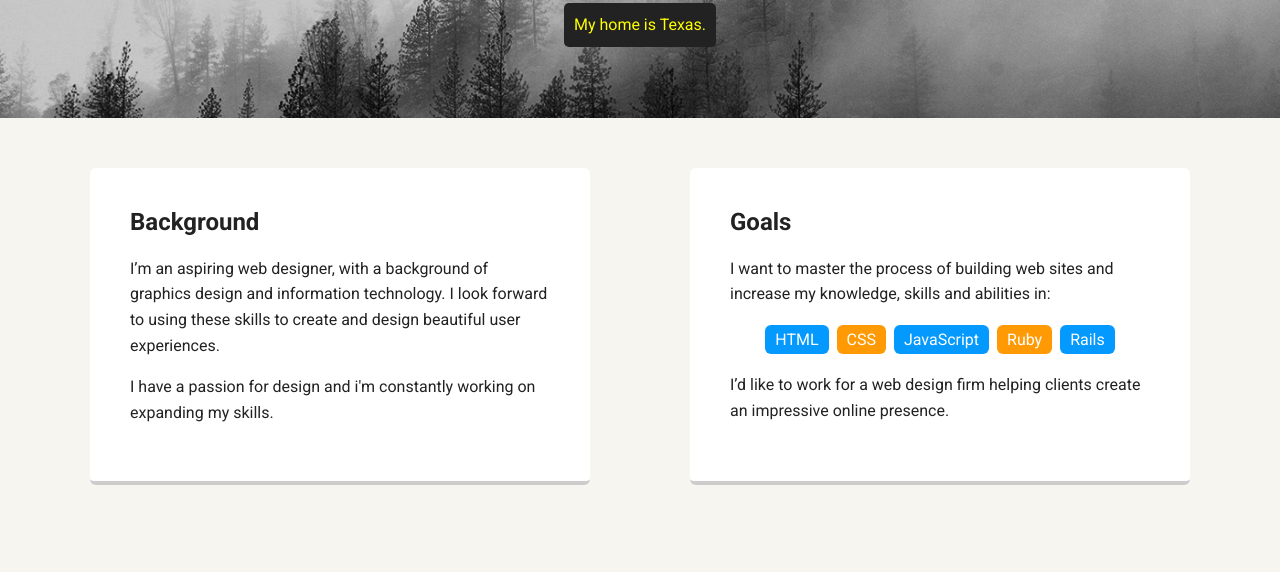
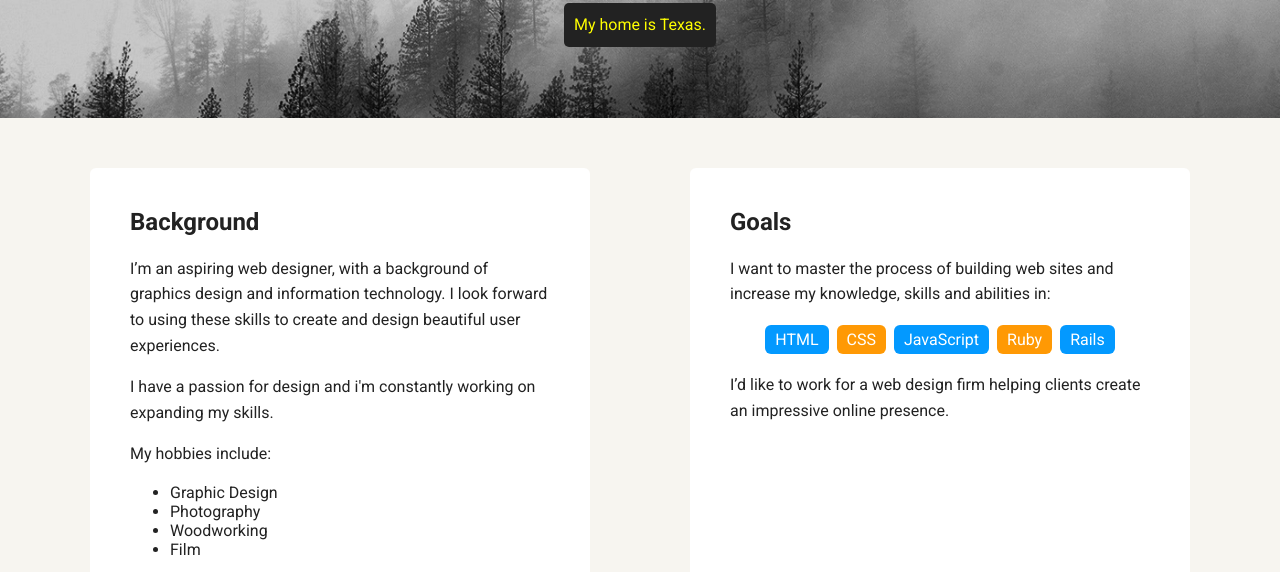
Before and after one commit to jkent1415/Unit-1-Project, a plain HTML site: page index.html in a window 1280 px wide. Shown: the part 352-924 px from the top of the page. Drawn offline with Linux system fonts and the light colour scheme; a web font is replaced by a local one.

Commit message:
Added Hobbies

```diff
--- a/index.html
+++ b/index.html
@@ -27,6 +27,13 @@
         <h2>Background</h2>
         <p>I’m an aspiring web designer, with a background of graphics design and information technology. I look forward to using these skills to create and design beautiful user experiences. </p>
         <p>I have a passion for design and i'm constantly working on expanding my skills.</p>
+        <p>My hobbies include:</p>
+        <ul>
+          <li>Graphic Design</li>
+          <li>Photography</li>
+          <li>Woodworking</li>
+          <li>Film</li>
+        </ul>
       </div>
 
       <div class="card">
```
